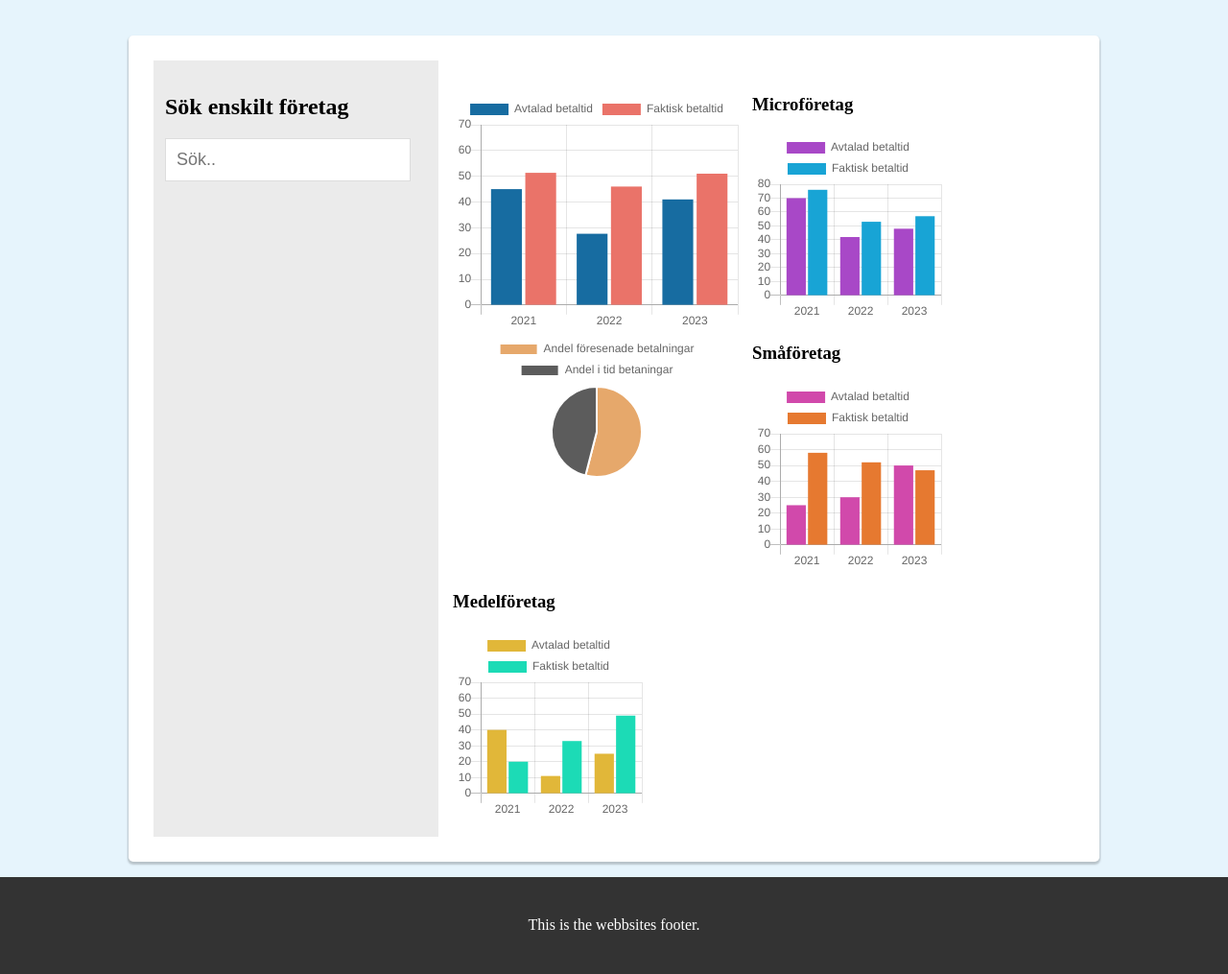
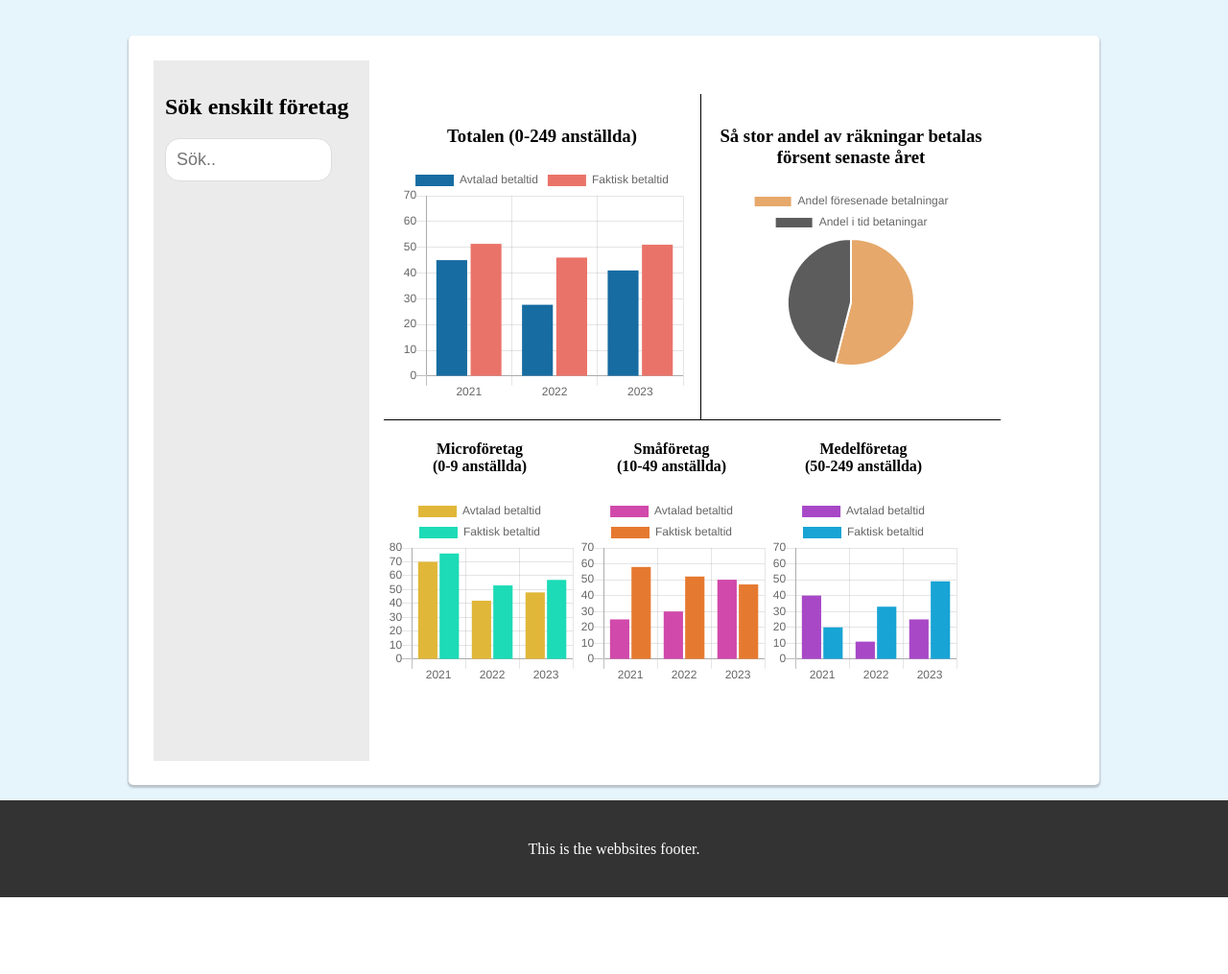
Before and after one commit to niwo2001/mall, a PHP site: page /enskilt_foretag.php in a window 1280 px wide. Shown: the part 110-1125 px from the top of the page at 96% size. After the commit the page ends 1045 px from the top, so only its background shows below. Run offline with PHP 8.4, Linux system fonts and the light colour scheme; data that the repository does not hold is empty; some libraries are stand-ins or nearby versions.

Commit message:
Worked on divs for data in enskilt foretag

```diff
--- a/css/StyleSheet1.css
+++ b/css/StyleSheet1.css
@@ -64,31 +64,31 @@ body {
     display: flex;
 }
 
+/* ENSKILT FÖRETAG */
+
   .left {
-    flex: 30%;
+    height: 700px;
+    flex: 15%;
     padding: 15px 0;
     background-color: #ebebeb;
-    border-color: #A8A8A8 2px;
+    border: black 2px;
     }
     .left h2 {
       padding-left: 12px;
     }
-.right {
-    flex: 65%;
-    padding: 15px;
-}
-
     /* Style the search box */
     #searchField {
       margin-left: 12px;
+      width: 150px;
       font-size: 18px;
       padding: 11px;
       border: 1px solid #ddd;
+      border-radius: 15px;
     }
     /* Style the navigation  inside the left column */
     #searchList {
-    height: 350px;
-    overflow-y: auto;
+      height: 600px;
+      overflow-y:scroll;
       list-style-type: none;
       padding: 0;
       margin: 0;
@@ -98,13 +98,45 @@ body {
       padding-left: 12px;
       text-decoration: none;
       color: black;
-    display: block
+      display: block;
     }
     #searchList li a:hover {
       background-color: white;
   }
 
-/* Kategorier - boxar */
+  .right {
+    flex: 65%;
+    padding: 15px;
+    }
+    .containerrr{
+      display: flex;
+      flex-wrap: wrap;
+    }
+    .box1, .box2 {
+      text-align: center;
+      float: left;
+      flex-basis: 40%;
+      border: 1px solid black;
+      border-left: none;
+      border-right: none;
+      border-top: none;
+      padding:15px;
+    }
+    .box1{
+      border: 1px solid black;
+      border-left: none;
+      border-top: none;
+    }
+    .box3 {
+      flex-basis: 100%;
+    }
+    .cat{
+      float:left;
+      text-align: center;
+    }
+
+
+/* KATEGORIER - boxar */
 .box {
   float:left;
   padding-right: 12px;
@@ -115,7 +147,6 @@ body {
   .box canvas{
     border-radius: 15px;
   }
-
   #tot_box h3{
     padding-left: 5px;
 }
--- a/enskilt_foretag.php
+++ b/enskilt_foretag.php
@@ -14,17 +14,31 @@
 
     <div class="right">
         <?php include("get_data_files/display_clicked_foretag.php") ?>
-        <div class='box'>
-            <canvas id='foretag_bar' width='300' height='250'></canvas>
-            <canvas id='foretag_pie' style="height:40px; width:80px"></canvas>
-        </div>
-        <div class='enskiltforetag_kategorier'>
-            <h3>Microföretag</h3>
-            <canvas id='foretag_mi' style="height:200px; width:200px"></canvas>
-            <h3>Småföretag</h3>
-            <canvas id='foretag_sm' style="height:200px; width:200px"></canvas>
-            <h3>Medelföretag</h3>
-            <canvas id='foretag_me' style="height:200px; width:200px"></canvas>
+        <div class="containerrr">
+            <div id='foretag_bar_box' class='box1'>
+                <h3>Totalen (0-249 anställda)</h3>
+                <canvas id='foretag_bar' width='300' height='250'></canvas>
+            </div>
+
+            <div id='foretag_pie_box' class='box2'>
+                <h3>Så stor andel av räkningar betalas försent senaste året</h3>
+                <canvas id='foretag_pie' style="height:40px; width:60px"></canvas>
+            </div>
+
+            <div id='enskiltforetag_kategorier' class='box3'>
+                <div id='cat_mi' class='cat'>
+                    <h4>Microföretag<br>(0-9 anställda)</h4>
+                    <canvas id='foretag_mi' style="height:200px; width:200px"></canvas>
+                </div>
+                <div id='cat_sm' class='cat'>
+                    <h4>Småföretag<br>(10-49 anställda)</h4>
+                    <canvas id='foretag_sm' style="height:200px; width:200px"></canvas>
+                </div>
+                <div id='cat_me' class='cat'>
+                    <h4>Medelföretag<br>(50-249 anställda)</h4>
+                    <canvas id='foretag_me' style="height:200px; width:200px"></canvas>
+                </div>
+            </div>
         </div>
 
         <script src="js/printBarChart.js"></script>
@@ -34,9 +48,9 @@
             printPieChart('foretag_pie', 'samples/enskiltforetag_andel_sample.txt');
 
             //kategorier
-            printBarChart('foretag_mi', 'samples/enskiltforetag_cat_mi_sample.txt', '#A848C7', '#18A4D5')
+            printBarChart('foretag_mi', 'samples/enskiltforetag_cat_mi_sample.txt', '#E1B739', '#1CDBB6')
             printBarChart('foretag_sm', 'samples/enskiltforetag_cat_sm_sample.txt', '#D149AB', '#E67930')
-            printBarChart('foretag_me', 'samples/enskiltforetag_cat_me_sample.txt', '#E1B739', '#1CDBB6')
+            printBarChart('foretag_me', 'samples/enskiltforetag_cat_me_sample.txt', '#A848C7', '#18A4D5')
         </script>
     </div>
 
--- a/storlekskategori.php
+++ b/storlekskategori.php
@@ -27,9 +27,9 @@
     <script src="js/printBarChart.js"></script>
     <script src="js/printPieChart.js"></script>
     <script>
-        printBarChart('Mi_chart', 'samples/Mi_sample.txt', '#A848C7', '#18A4D5' );
+        printBarChart('Mi_chart', 'samples/Mi_sample.txt', '#E1B739', '#1CDBB6' );
         printBarChart('Sm_chart', 'samples/Sm_sample.txt', '#D149AB', '#E67930' );
-        printBarChart('Me_chart', 'samples/Me_sample.txt', '#E1B739', '#1CDBB6' );
+        printBarChart('Me_chart', 'samples/Me_sample.txt', '#A848C7', '#18A4D5' );
         printPieChart('Mi_pie', 'samples/Mi_andel_sample.txt');
         printPieChart('Sm_pie', 'samples/Sm_andel_sample.txt');
         printPieChart('Me_pie', 'samples/Me_andel_sample.txt');
```
Also changed, not shown: get_data_files/display_clicked_foretag.php (+0 -102 lines). Lines whose indentation alone changed are shown as unchanged.
